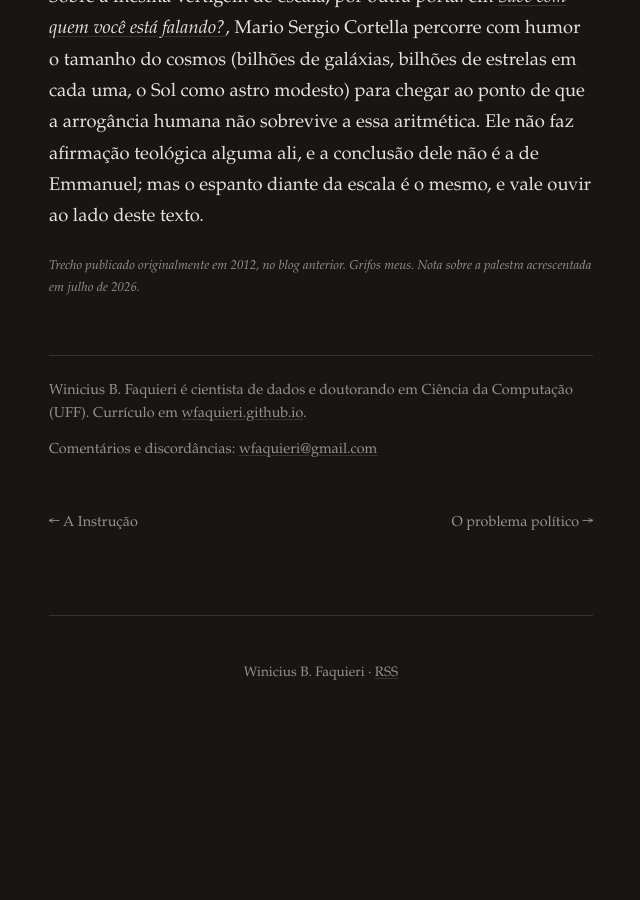
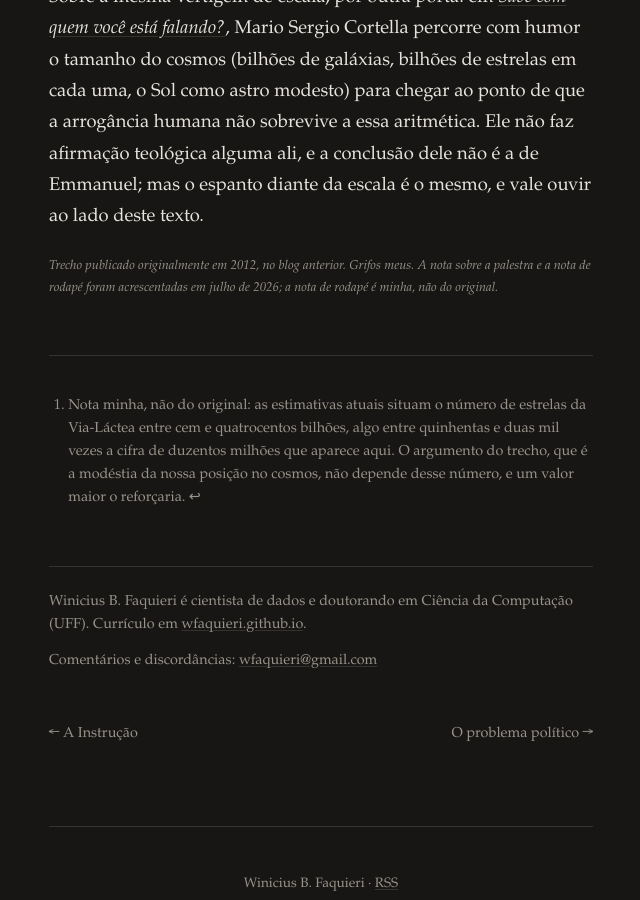
Before and after one commit to wfaquieri/singelas-referencias, a Jekyll site: the page built from _posts/2012-04-29-pluralidade-dos-mundos-habitados.md, in a window 1280 px wide and 900 px high, scrolled down 3168 px. Shown: the whole window, without its empty margins (319-959 px from the left). Built offline with Jekyll 4.4.1, drawn with Linux system fonts in a browser that asks for light colours; before the commit the page ends 3915 px from its top, so only the background shows below that; some of the changed text lies outside the part shown.

Commit message:
Anota a cifra desatualizada de estrelas no texto do Emmanuel
O trecho diz que a Via-Lactea tem mais de duzentos milhoes de sois. As
estimativas atuais vao de cem a quatrocentos bilhoes, entre quinhentas e duas
mil vezes mais. A nota corrige o numero sem tocar na citacao, e registra que o
argumento do trecho, a modestia da nossa posicao no cosmos, nao depende dessa
cifra: um valor maior o reforcaria.

Fica de fora, por ora, a afirmacao de que a cifra ja estava desatualizada em
1959, quando o comentario foi lido. Isso depende de conferir uma fonte de
epoca, e sem ela a nota so diz que o numero esta errado hoje.

A nota e minha, nao do original, e a linha de datacao passa a declarar isso,
como ja fazia com os grifos e com a nota sobre a palestra.

```diff
--- a/_posts/2012-04-29-pluralidade-dos-mundos-habitados.md
+++ b/_posts/2012-04-29-pluralidade-dos-mundos-habitados.md
@@ -47,10 +47,12 @@ Comentário lido em reunião pública de 6 de novembro de 1959, quando a corrida
 >
 > E desejando-lhe paz, a fim de que prossiga em suas arrojadas e preciosas perquirições, podemos assegurar que em todos os planos a consciência acordada à luz da razão e da responsabilidade surpreenderá sempre, por base de todo aperfeiçoamento moral, o preceito do Cristo que coloca "o amor a Deus e ao próximo" como sendo o coração da vida, pulsando, invariável, no peito da Justiça Divina que manda, em toda parte, conferir a cada um segundo as próprias obras.
 
+[^1]: Nota minha, não do original: as estimativas atuais situam o número de estrelas da Via-Láctea entre cem e quatrocentos bilhões, algo entre quinhentas e duas mil vezes a cifra de duzentos milhões que aparece aqui. O argumento do trecho, que é a modéstia da nossa posição no cosmos, não depende desse número, e um valor maior o reforçaria.
+
 <div class="comentario" markdown="1">
 
 Sobre a mesma vertigem de escala, por outra porta: em [*Sabe com quem você está falando?*](https://www.youtube.com/watch?v=to_H4AbOp04), Mario Sergio Cortella percorre com humor o tamanho do cosmos (bilhões de galáxias, bilhões de estrelas em cada uma, o Sol como astro modesto) para chegar ao ponto de que a arrogância humana não sobrevive a essa aritmética. Ele não faz afirmação teológica alguma ali, e a conclusão dele não é a de Emmanuel; mas o espanto diante da escala é o mesmo, e vale ouvir ao lado deste texto.
 
-<p class="datacao">Trecho publicado originalmente em 2012, no blog anterior. Grifos meus. Nota sobre a palestra acrescentada em julho de 2026.</p>
+<p class="datacao">Trecho publicado originalmente em 2012, no blog anterior. Grifos meus. A nota sobre a palestra e a nota de rodapé foram acrescentadas em julho de 2026; a nota de rodapé é minha, não do original.</p>
 
 </div>
```
Also changed, not shown: other parts of _posts/2012-04-29-pluralidade-dos-mundos-habitados.md (+1 -1 lines).
